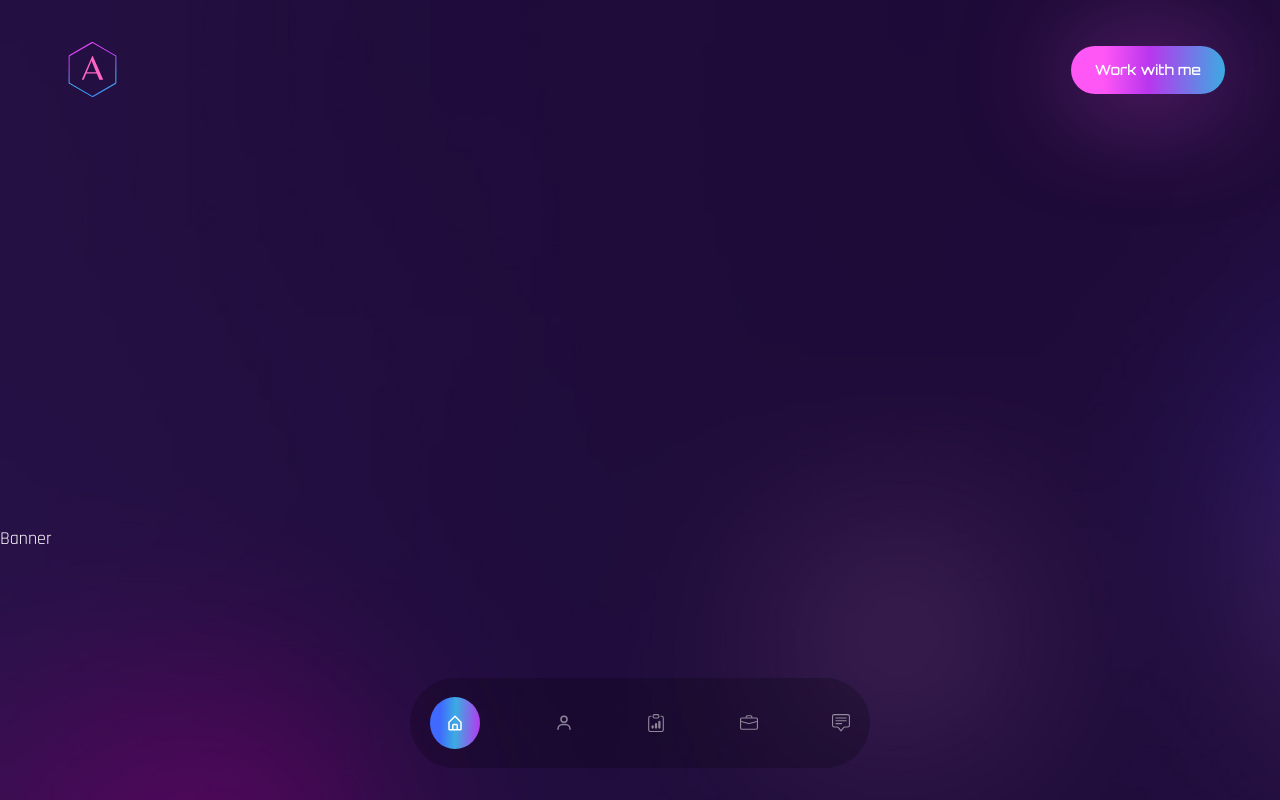
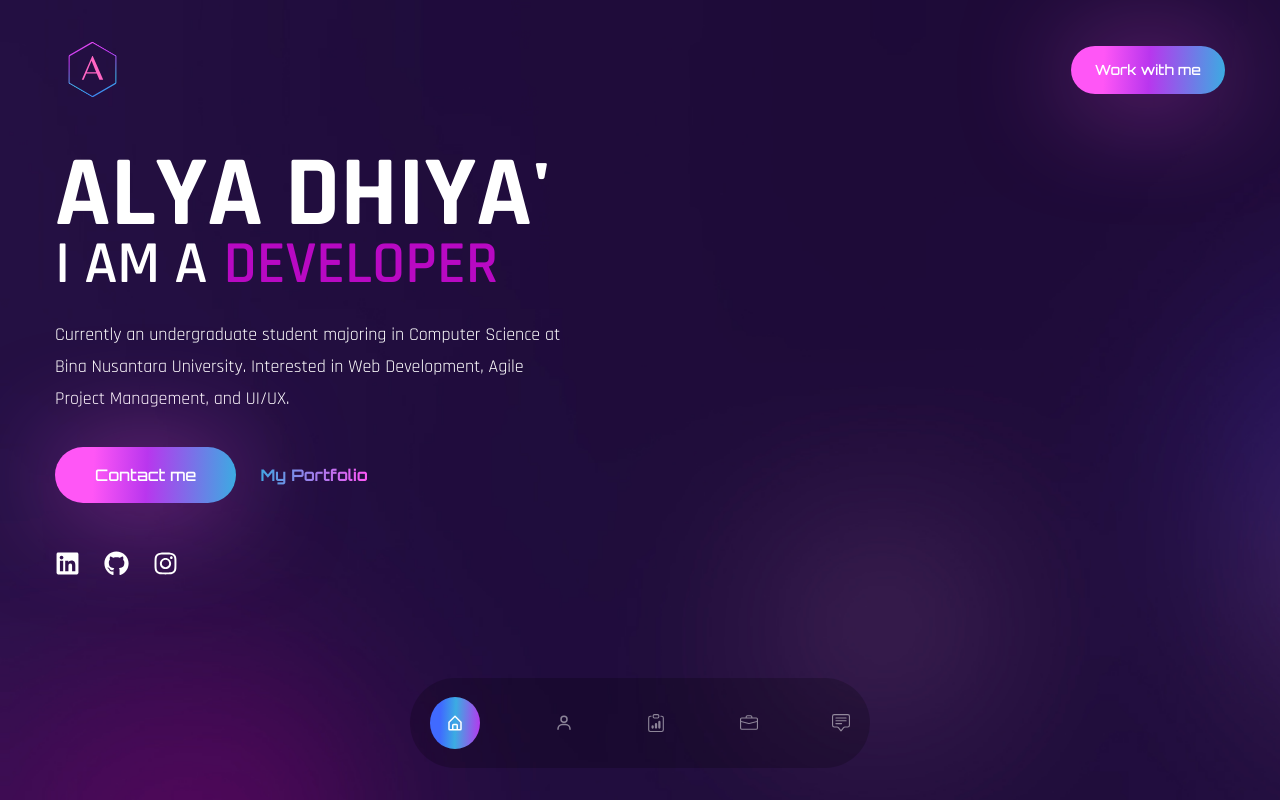
Before and after one commit to alyadyh/alyadyh.github.io, a React (Create React App) app: page / in a window 1280 px wide. Shown: the top 800 px of the page. Built offline with nearby package versions, Linux system fonts and the light colour scheme; the HTML template or start-up script is replaced by a standard one; a web font is replaced by a local one.

Commit message:
adding home page

```diff
--- a/src/components/Banner.js
+++ b/src/components/Banner.js
@@ -1,7 +1,60 @@
 import React from 'react';
+import Image from '../assets/avatar.svg';
+import { FaGithub, FaLinkedin, FaInstagram } from 'react-icons/fa';
+import { TypeAnimation } from 'react-type-animation';
+import { motion } from 'framer-motion';
+import { fadeIn } from '../variants';
 
 const Banner = () => {
-  return <div className='section' id='home'>Banner</div>;
+  return (
+    <section className='min-h-[85vh] lg:min-h-[78vh]' id='home'>
+      <div className='container mx-auto mt-4'>
+        <div className='flex flex-col gap-y-8 lg:flex-row lg:items-center lg:gap-x-20'>
+          {/* text */}
+          <div className='flex-1 text-center font-secondary lg:text-left'>
+            <motion.h1 variants={fadeIn('up', 0.3)} initial="hidden" whileInView={'show'} viewport={{ once: false, amount: 0.7 }}
+            className='text-[55px] font-bold leading-[0.8] lg:text-[100px]'>
+              ALYA <span>DHIYA'</span>
+            </motion.h1>
+            <motion.div variants={fadeIn('up', 0.3)} initial="hidden" whileInView={'show'} viewport={{ once: false, amount: 0.7 }}
+            className='mb-6 text-[36px] lg:text-[60px] font-secondary font-semibold uppercase leading-[1]'>
+              <span className='text-white mr-4'>I am a</span>
+              <TypeAnimation
+                sequence={[
+                  'Developer',
+                  2000,
+                  'Designer',
+                  2000,
+                ]}
+                speed={50}
+                className='text-accent'
+                wrapper='span'
+                repeat={Infinity}
+                />
+            </motion.div>
+            <motion.p variants={fadeIn('up', 0.3)} initial="hidden" whileInView={'show'} viewport={{once: false, amount: 0.7 }}
+            className='text-[18px] mb-8 max-w-lg mx-auto lg:mx-0'>
+              Currently an undergraduate student majoring in Computer Science at Bina Nusantara University. Interested in Web Development, Agile Project Management, and UI/UX.
+            </motion.p>
+            <motion.div variants={fadeIn('up', 0.6)} initial="hidden" whileInView={'show'} viewport={{once: false, amount: 0.7 }}
+            className='flex max-w-max gap-x-6 items-center mb-12 mx-auto lg:mx-0'>
+              <button className='btn btn-lg'>Contact me</button>
+              <a href='#' className='text-gradient btn-link'>My Portfolio</a>
+            </motion.div>
+            <motion.div variants={fadeIn('up', 0.7)} initial="hidden" whileInView={'show'} viewport={{once: false, amount: 0.7 }}
+            className='flex text-[25px] gap-x-6 max-w-max mx-auto lg:mx-0'>
+              <a href='https://linkedin.com/in/alya-mardhiyyah/'><FaLinkedin/></a>
+              <a href='https://github.com/alyadyh/'><FaGithub/></a>
+              <a href='https:///instagram.com/alyadya_'><FaInstagram/></a>
+            </motion.div>
+          </div>
+          {/* image */}
+          {/* <div className='hidden lg:flex flex-1 max-w-[320px] lg:max-w-[482px] mx-auto'><img src={Image} alt='' /></div> */}
+        </div>
+      </div>
+    </section>
+
+  );
 };
 
 export default Banner;
```
